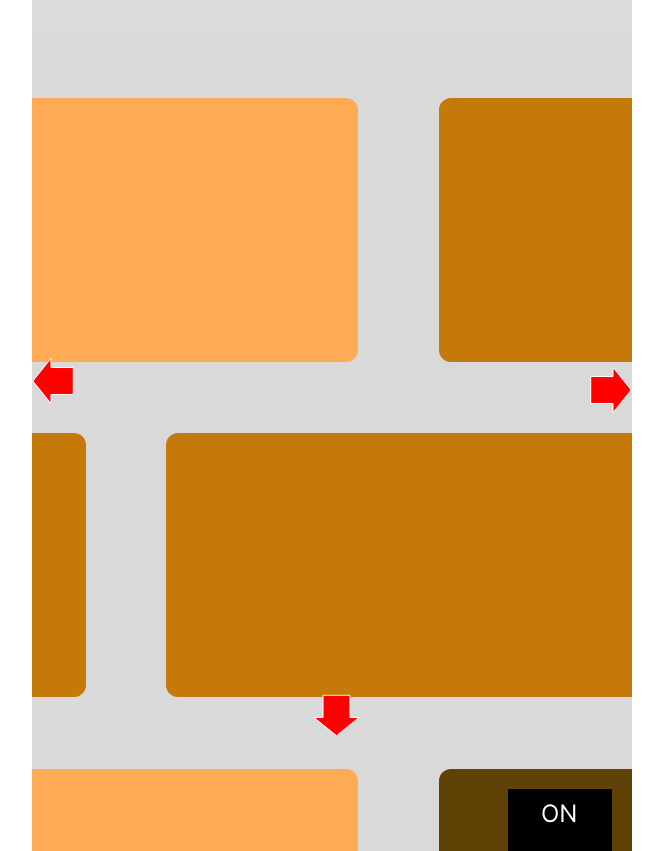
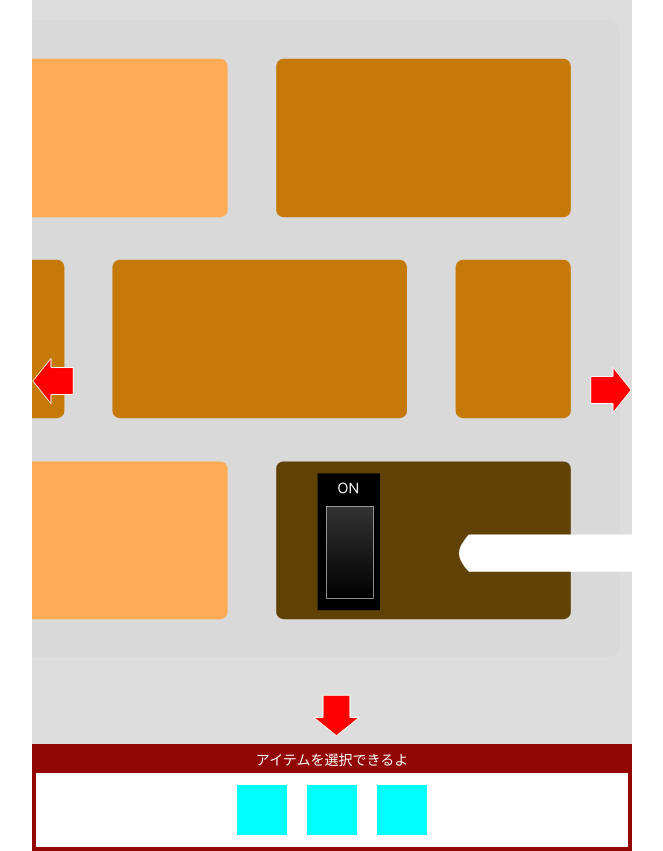
Before and after one commit to marimonon/advent2024_christmas, a React (Vite) app: page / in a window 1280 px wide. Shown: the whole page, without its empty margins (308-971 px from the left). Built offline with nearby package versions, Linux system fonts and the light colour scheme.

Commit message:
ツリーのスイッチのcssの追加

```diff
--- a/src/components/Rooms/ExTree.tsx
+++ b/src/components/Rooms/ExTree.tsx
@@ -1,13 +1,29 @@
 /** @jsxImportSource @emotion/react */
 import { css } from "@emotion/react"
 import ExTreeBg from "../Images/Tree/ExTreeBg"
+import ExTreeSwitchImage from "../Images/Tree/ExTreeSwitchImage"
 
 const ExTree: React.FC = () => {
   return (
     <div>
-      <ExTreeBg />
+      <ExTreeSwitchImage css={ExSwitchCss} />
+      <ExTreeBg css={ExTreeCss} />
     </div>
   )
 }
 
 export default ExTree
+
+const ExSwitchCss = css`
+  position: absolute;
+  top: 68%;
+  left: 49%;
+  width: 8%;
+  height: auto;
+  z-index: 2;
+`
+
+const ExTreeCss = css`
+  width: 100%;
+  height: 100%;
+`
```
